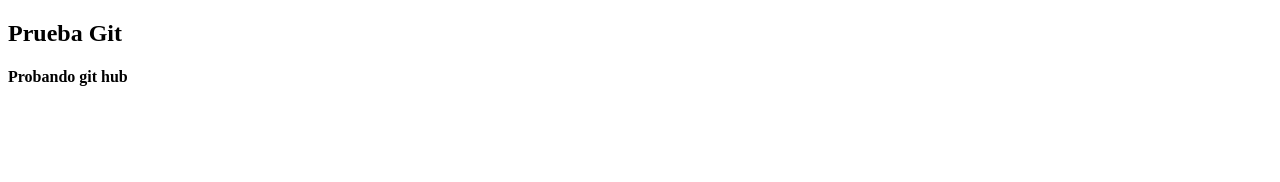
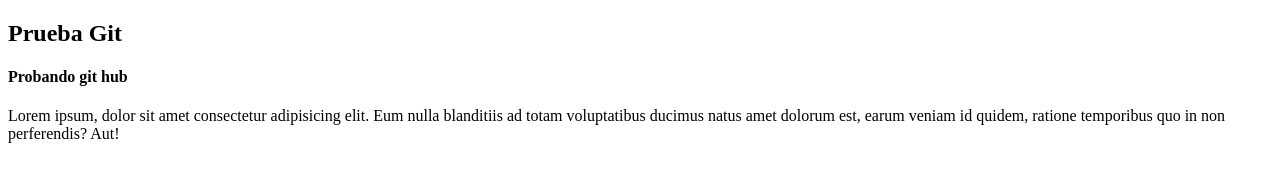
Before and after one commit to veronicazy77/proyecto-final, a plain HTML site: page index.html in a window 1280 px wide. Drawn offline with Linux system fonts and the light colour scheme.

Commit message:
añadiendo parrafo

```diff
--- a/index.html
+++ b/index.html
@@ -1,12 +1,18 @@
 <!DOCTYPE html>
 <html lang="en">
-<head>
-    <meta charset="UTF-8">
-    <meta name="viewport" content="width=device-width, initial-scale=1.0">
+  <head>
+    <meta charset="UTF-8" />
+    <meta name="viewport" content="width=device-width, initial-scale=1.0" />
     <title>Document</title>
-</head>
-<body>
+  </head>
+  <body>
     <h2>Prueba Git</h2>
     <h4>Probando git hub</h4>
-</body>
+
+    <p>
+      Lorem ipsum, dolor sit amet consectetur adipisicing elit. Eum nulla
+      blanditiis ad totam voluptatibus ducimus natus amet dolorum est, earum
+      veniam id quidem, ratione temporibus quo in non perferendis? Aut!
+    </p>
+  </body>
 </html>
```
